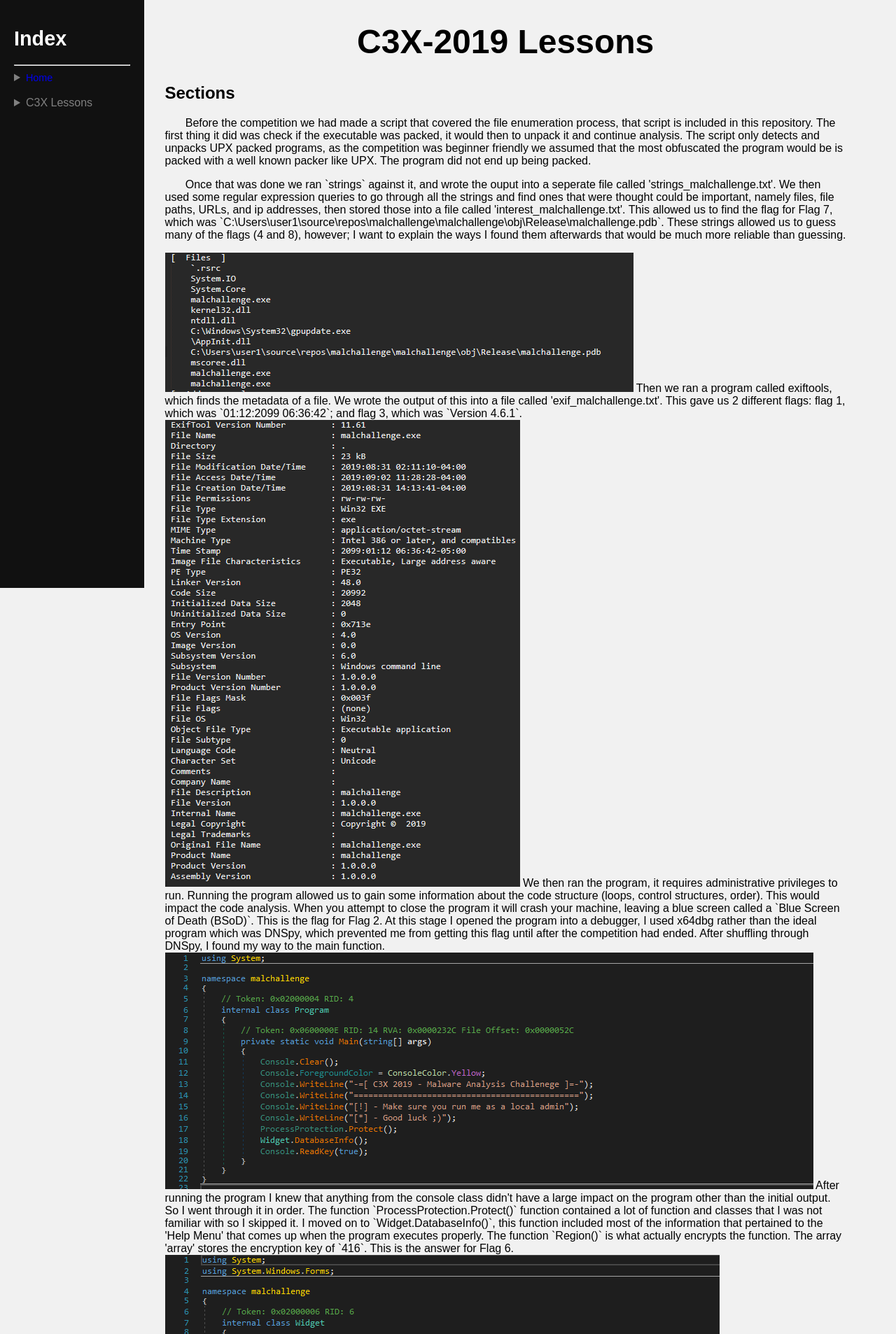
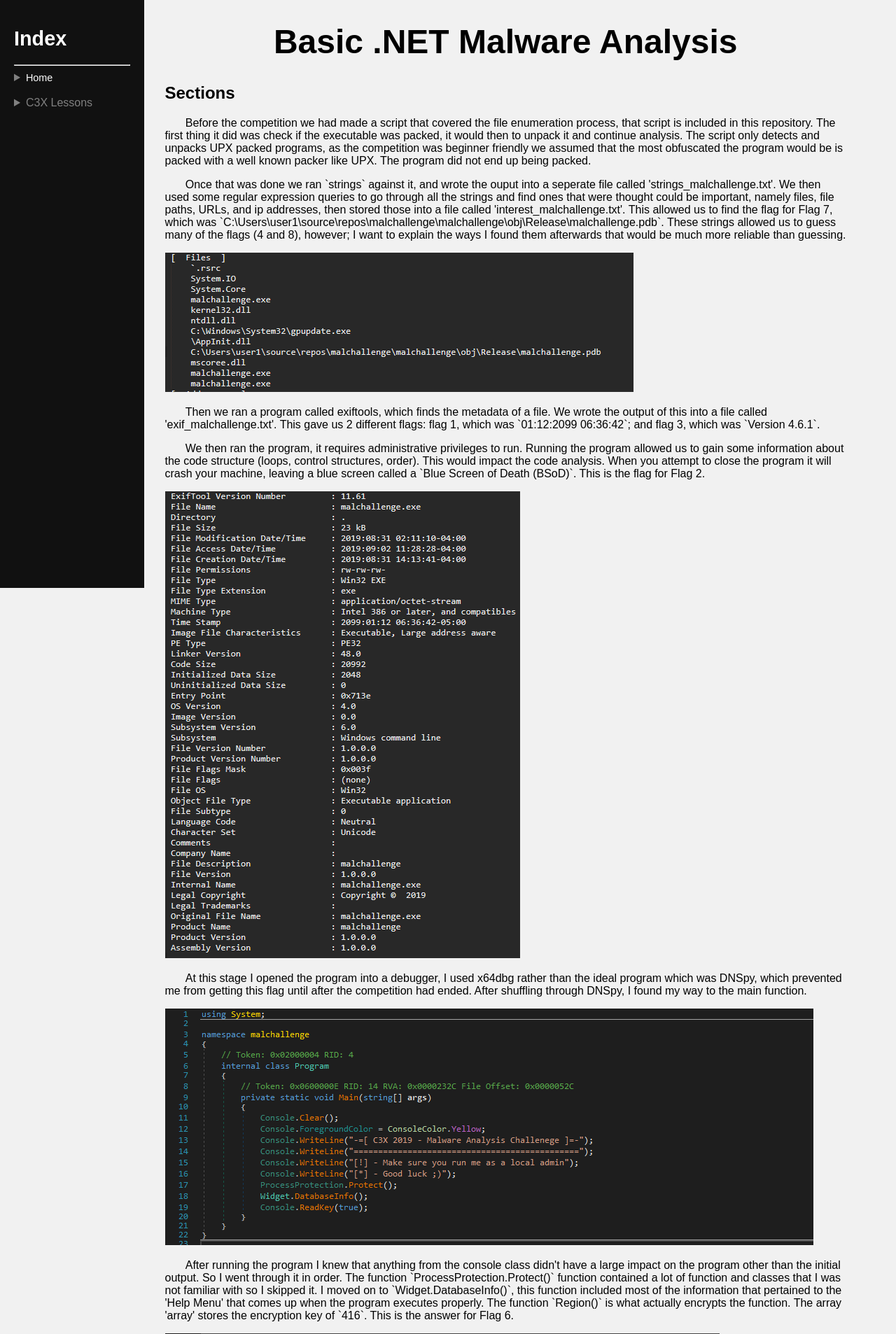
Before and after one commit to 3xperience/3xperience.github.io, a PHP site: page /writeup.html in a window 1280 px wide; the page is wider, and only the part inside the window is pictured. Shown: the top 1906 px of that part at 70% size. Run offline with PHP 8.4, Linux system fonts and the light colour scheme.

Commit message:
Small Formatting changes

```diff
--- a/theme.css
+++ b/theme.css
@@ -34,6 +34,7 @@ body {
 .sidepanel a {
 	text-decoration: none;
 	font-size: 90%;
+	color: white;
 }
 .sidepanel a:hover {
 	color: #2E2E2E;
--- a/writeup.html
+++ b/writeup.html
@@ -23,62 +23,49 @@
 	</div>
 	<!-- Main Content -->
 	<div class="mainContent">
-		<h1 class="pageTitle">C3X-2019 Lessons</h1>
+		<h1 class="pageTitle">Basic .NET Malware Analysis</h1>
 		<h2 class="subTitle">Sections</h2>
-		<p class="body">
-			Before the competition we had made a script that covered the file enumeration process, that script is included in this repository. The first thing it did was check if the executable was packed, it would then to unpack it and continue analysis. The script only detects and unpacks UPX packed programs, as the competition was beginner friendly we assumed that the most obfuscated the program would be is packed with a well known packer like UPX. The program did not end up being packed.
-		</p>
-
-		<p class="body">
-			Once that was done we ran `strings` against it, and wrote the ouput into a seperate file called 'strings_malchallenge.txt'. We then used some regular expression queries to go through all the strings and find ones that were thought could be important, namely files, file paths, URLs, and ip addresses, then stored those into a file called 'interest_malchallenge.txt'. This allowed us to find the flag for Flag 7, which was `C:\Users\user1\source\repos\malchallenge\malchallenge\obj\Release\malchallenge.pdb`. These strings allowed us to guess many of the flags (4 and 8), however; I want to explain the ways I found them afterwards that would be much more reliable than guessing.
+		<p class="body">Before the competition we had made a script that covered the file enumeration process, that script is included in this repository. The first thing it did was check if the executable was packed, it would then to unpack it and continue analysis. The script only detects and unpacks UPX packed programs, as the competition was beginner friendly we assumed that the most obfuscated the program would be is packed with a well known packer like UPX. The program did not end up being packed.</p>
+		<p class="body">Once that was done we ran `strings` against it, and wrote the ouput into a seperate file called 'strings_malchallenge.txt'. We then used some regular expression queries to go through all the strings and find ones that were thought could be important, namely files, file paths, URLs, and ip addresses, then stored those into a file called 'interest_malchallenge.txt'. This allowed us to find the flag for Flag 7, which was `C:\Users\user1\source\repos\malchallenge\malchallenge\obj\Release\malchallenge.pdb`. These strings allowed us to guess many of the flags (4 and 8), however; I want to explain the ways I found them afterwards that would be much more reliable than guessing.
 		</p>
 		<img src="./img/Flag-7.png"></img>
-
-Then we ran a program called exiftools, which finds the metadata of a file. We wrote the output of this into a file called 'exif_malchallenge.txt'. This gave us 2 different flags: flag 1, which was `01:12:2099 06:36:42`; and flag 3, which was `Version 4.6.1`.
-
+		<p class="body">Then we ran a program called exiftools, which finds the metadata of a file. We wrote the output of this into a file called 'exif_malchallenge.txt'. This gave us 2 different flags: flag 1, which was `01:12:2099 06:36:42`; and flag 3, which was `Version 4.6.1`.
+		</p>
+		<p class="body">We then ran the program, it requires administrative privileges to run. Running the program allowed us to gain some information about the code structure (loops, control structures, order). This would impact the code analysis. When you attempt to close the program it will crash your machine, leaving a blue screen called a `Blue Screen of Death (BSoD)`. This is the flag for Flag 2.
+		</p>
 		<img src="./img/Flag-1+3.png"></img>
-
-We then ran the program, it requires administrative privileges to run. Running the program allowed us to gain some information about the code structure (loops, control structures, order). This would impact the code analysis. When you attempt to close the program it will crash your machine, leaving a blue screen called a `Blue Screen of Death (BSoD)`. This is the flag for Flag 2.
-
-At this stage I opened the program into a debugger, I used x64dbg rather than the ideal program which was DNSpy, which prevented me from getting this flag until after the competition had ended. After shuffling through DNSpy, I found my way to the main function.
-
+		<p class="body">At this stage I opened the program into a debugger, I used x64dbg rather than the ideal program which was DNSpy, which prevented me from getting this flag until after the competition had ended. After shuffling through DNSpy, I found my way to the main function.
+		</p>
 		<img src="./img/program_class.png" name=""></img>
-
-After running the program I knew that anything from the console class didn't have a large impact on the program other than the initial output. So I went through it in order. The function `ProcessProtection.Protect()` function contained a lot of function and classes that I was not familiar with so I skipped it. I moved on to `Widget.DatabaseInfo()`, this function included most of the information that pertained to the 'Help Menu' that comes up when the program executes properly. The function `Region()` is what actually encrypts the function. The array 'array' stores the encryption key of `416`. This is the answer for Flag 6.
-
+		<p class="body">After running the program I knew that anything from the console class didn't have a large impact on the program other than the initial output. So I went through it in order. The function `ProcessProtection.Protect()` function contained a lot of function and classes that I was not familiar with so I skipped it. I moved on to `Widget.DatabaseInfo()`, this function included most of the information that pertained to the 'Help Menu' that comes up when the program executes properly. The function `Region()` is what actually encrypts the function. The array 'array' stores the encryption key of `416`. This is the answer for Flag 6.
+		</p>
 		<img src="./img/widget_class.png" name=""></img>
-
-After doing this I looked into the function after the 'Help Menu' was displayed, `DataStore.Populate`. This also included a lot of functions that I was not familiar with, however the variable 'lpApplicationName' was set to 'C:\Windows\System32\gpupdate.exe' and there were function calls called 'WriteProcessMemory', so I assumed that this was the function responsible for the process injection mentioned in questions. `C:\Windows\System32\gpupdate.exe` was the anser to Flag 5
-
+		<p class="body">After doing this I looked into the function after the 'Help Menu' was displayed, `DataStore.Populate`. This also included a lot of functions that I was not familiar with, however the variable 'lpApplicationName' was set to 'C:\Windows\System32\gpupdate.exe' and there were function calls called 'WriteProcessMemory', so I assumed that this was the function responsible for the process injection mentioned in questions. `C:\Windows\System32\gpupdate.exe` was the anser to Flag 5
+		</p>
 		<img src="./img/process-injection.png" name=""></img>
-
-Using the <a href="https://www.endgame.com/blog/technical-blog/ten-process-injection-techniques-technical-survey-common-and-trending-process">site</a> that was given to us in the question, I compared the function calls to those referenced in the blog page. The functions `QueueUserAPC()`, `QueueUserAPC`, and `ResumeThread()` were mentioned in the section for APC Injection. This was the answer to flag 5.
-
+		<p class="body">Using the <a href="https://www.endgame.com/blog/technical-blog/ten-process-injection-techniques-technical-survey-common-and-trending-process">site</a> that was given to us in the question, I compared the function calls to those referenced in the blog page. The functions `QueueUserAPC()`, `QueueUserAPC`, and `ResumeThread()` were mentioned in the section for APC Injection. This was the answer to flag 5.
+		</p>
 		<img src="./img/process-injection.png" name=""></img>
-
-Instead of using something like Ghidra, IDA, or Radare2 DNSpy or ILSpy can be used. ILSpy and DNSpy decompile executables that use the .NET framework into C# rather than assembly making it much easier to read and understand. DNSpy is the recommended program because it is a decompiler, therefore; the code can be changed to prevent lots of wasted time.
-
-When the file is loaded into DNSpy click malchallenge \> malchallenge \> malchallenge, this is a codespace in the program. The sub-sections shown in this section are local classes. The `program` class is what the main function is stored in.
-
-All functions from the *console* class deal with input and output to and from the console. So not relavent to this executable. This leaves two functions of interest `ProcessProtection.Protect()` and `Widget.Database()`.
-
-The `ProcessProtection.Protect()` function is what causes the blue screen of death so it can be commented out and saved as a seperate file, allowing the file to be run without causing the VM to be rebooted.
-
-
-This shows the code for the help menu that comes up. This shows the key, the type of cipher being used, and what is being encrypted.
-
-The `ProcessProtection.Protect()` class is what causes the Blue Screen of Death when the program is run. By editing the main function (right click \> edit method) commenting out this function to allow the rest of the program to run cleanly and avoid the BSoD when the program is exited. This also allows the program to be run as a normal user rather than as an administrator.
-
-The `Widget` class deals with everything that has to do with the "Help Menu" popup that appears when the program is executed properly. The help menu gets initiated by the `DatabaseInfo()` function which then calls `HelpMenu()` and `Datastore.Populate`.
-
-The `HelpMenu()` function gets the current data in UTC, then calls `Region()`. Region deals with encrypting the data. The encryption algorithm used is an XOR cipher.
-
-
-The `DataStore.Populate()` function is what executes the process injection. By using the webpage that describes the <a href="https://www.endgame.com/blog/technical-blog/ten-process-injection-techniques-technical-survey-common-and-trending-process">types of injections</a>, searching for the functions that are used in the this function will help find what type of injection this program is using.
-
-
-According to the question there is a file that is dropped onto the system when the program is executed. In the strings there is a large base64 encoded string, when this string is decoded the MZ signatures and the sections are all human readable. Implying that the base64 encoded data is the executable that is being dropped. Looking into the `malchallenge.Helpers` namespace, there is a class `GlobalVars` which contains the base64 string seen when running strings on the executable. Right-click and select analyze, this shows where the string was being used by selecting 'Read By'. Select the function `ConnectionString.RpcAllocationUnit()` and it will bring up the function's code. This shows that the function drops `AppInit.dll` into the current user's `%AppData%` folder. It will show up in `%AppData%/Roaming/`.
-
+		<p class="body">Instead of using something like Ghidra, IDA, or Radare2 DNSpy or ILSpy can be used. ILSpy and DNSpy decompile executables that use the .NET framework into C# rather than assembly making it much easier to read and understand. DNSpy is the recommended program because it is a decompiler, therefore; the code can be changed to prevent lots of wasted time.
+		</p>
+		<p class="body">When the file is loaded into DNSpy click malchallenge \> malchallenge \> malchallenge, this is a codespace in the program. The sub-sections shown in this section are local classes. The `program` class is what the main function is stored in.
+		</p>
+		<p class="body">All functions from the *console* class deal with input and output to and from the console. So not relavent to this executable. This leaves two functions of interest `ProcessProtection.Protect()` and `Widget.Database()`.
+		</p>
+		<p class="body">The `ProcessProtection.Protect()` function is what causes the blue screen of death so it can be commented out and saved as a seperate file, allowing the file to be run without causing the VM to be rebooted.
+		</p>
+		<p class="body">This shows the code for the help menu that comes up. This shows the key, the type of cipher being used, and what is being encrypted.
+		</p>
+		<p class="body">The `ProcessProtection.Protect()` class is what causes the Blue Screen of Death when the program is run. By editing the main function (right click \> edit method) commenting out this function to allow the rest of the program to run cleanly and avoid the BSoD when the program is exited. This also allows the program to be run as a normal user rather than as an administrator.
+		</p>
+		<p class="body">The `Widget` class deals with everything that has to do with the "Help Menu" popup that appears when the program is executed properly. The help menu gets initiated by the `DatabaseInfo()` function which then calls `HelpMenu()` and `Datastore.Populate`.
+		</p>
+		<p class="body">The `HelpMenu()` function gets the current data in UTC, then calls `Region()`. Region deals with encrypting the data. The encryption algorithm used is an XOR cipher.
+		</p>
+		<p class="body">The `DataStore.Populate()` function is what executes the process injection. By using the webpage that describes the <a href="https://www.endgame.com/blog/technical-blog/ten-process-injection-techniques-technical-survey-common-and-trending-process">types of injections</a>, searching for the functions that are used in the this function will help find what type of injection this program is using.
+		</p>
+		<p class="body">According to the question there is a file that is dropped onto the system when the program is executed. In the strings there is a large base64 encoded string, when this string is decoded the MZ signatures and the sections are all human readable. Implying that the base64 encoded data is the executable that is being dropped. Looking into the `malchallenge.Helpers` namespace, there is a class `GlobalVars` which contains the base64 string seen when running strings on the executable. Right-click and select analyze, this shows where the string was being used by selecting 'Read By'. Select the function `ConnectionString.RpcAllocationUnit()` and it will bring up the function's code. This shows that the function drops `AppInit.dll` into the current user's `%AppData%` folder. It will show up in `%AppData%/Roaming/`.
+		</p>
 		<img src="./img/dropped-file.png" name=""></img>
 	</div>
 </body>
```
Lines whose indentation alone changed are shown as unchanged.
